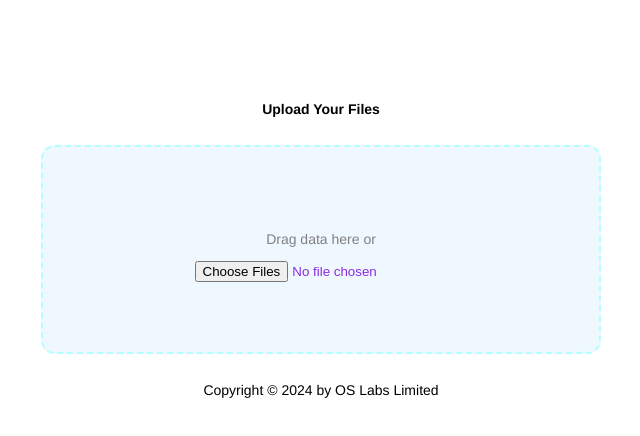
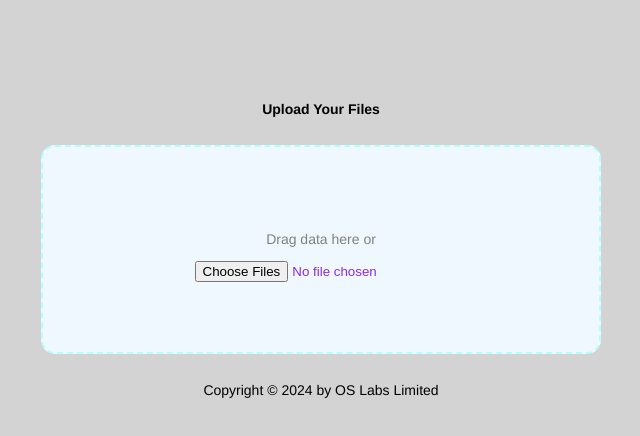
Before and after one commit to Ja-Uyoma/file-transfer, a website built with Vite: page index.html in a window 1280 px wide. Shown: the whole page, without its empty margins (319-959 px from the left). Built offline with nearby package versions, Linux system fonts and the light colour scheme; what dropzone would draw is missing.

Commit message:
feat: give the body a background colour of grey

```diff
--- a/src/client/styles.css
+++ b/src/client/styles.css
@@ -12,6 +12,7 @@
 body {
   font-family: helvetica, arial, sans-serif;
   padding: 6rem;
+  background-color: lightgrey;
 }
 
 main {
```
